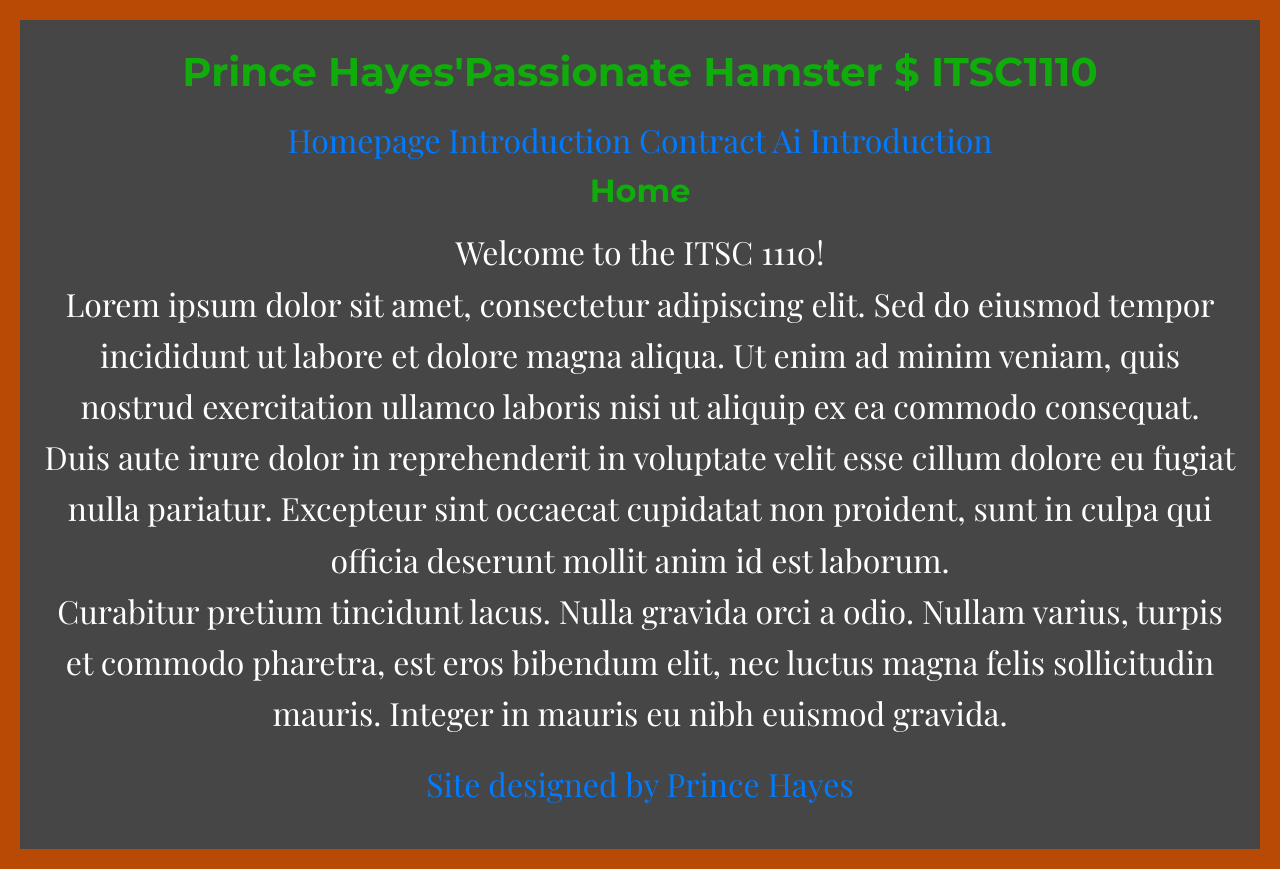
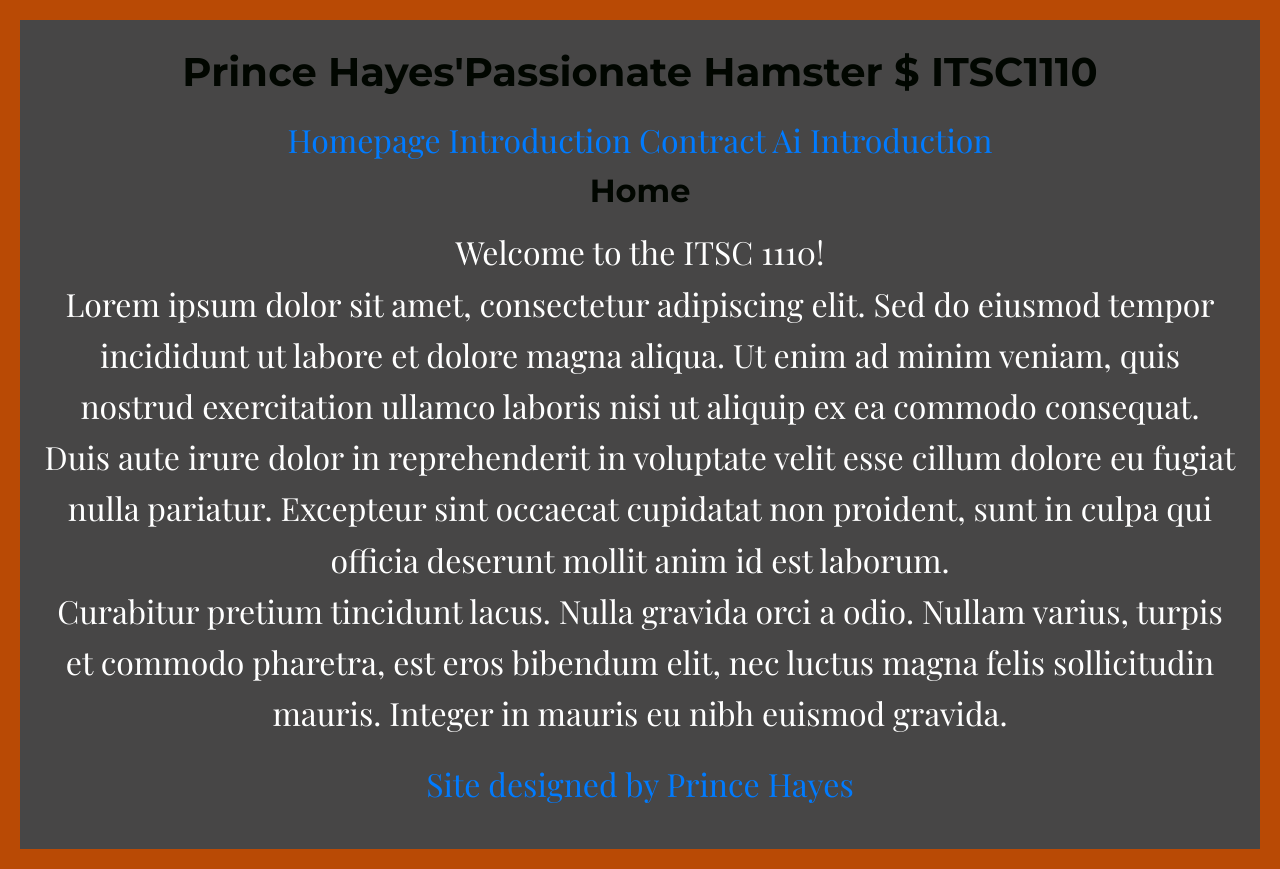
Before and after one commit to PrinceH1-cpu/PrinceH1-cpu.github.io, a plain HTML site: page itsc1110/index.html in a window 1280 px wide. Drawn offline with nearby package versions, Linux system fonts and the light colour scheme.

Commit message:
Update default.css

```diff
--- a/itsc1110/styles/default.css
+++ b/itsc1110/styles/default.css
@@ -15,7 +15,7 @@ header, footer {
 body {
     font-family: 'Playfair Display', serif;
     font-size: 200%;
-    color: #333;
+    color: #f93e3e;
     background-color: #b94a05;
     line-height: 1.6;
     padding: 20px;
@@ -24,7 +24,7 @@ body {
 /* Headings */
 h1, h2, h3, h4, h5, h6 {
     font-family: 'Montserrat', sans-serif;
-    color: #0fac0c;
+    color: #010600;
     margin-bottom: 10px;
 }
 
```
